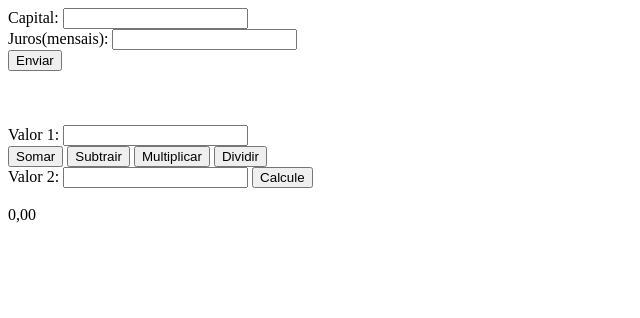
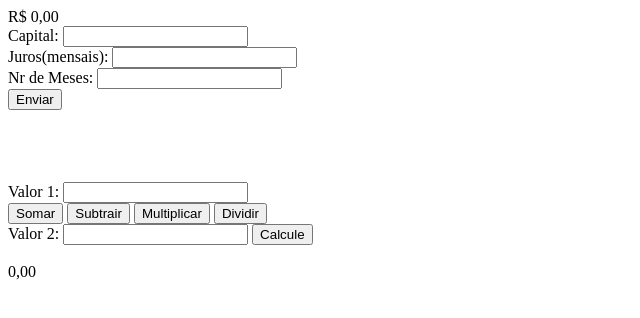
Before and after one commit to miyazakitech/primeiroa_3t, a plain HTML site: page index.html in a window 1280 px wide. Shown: the whole page, without its empty margins (0-640 px from the left). Drawn offline with Linux system fonts and the light colour scheme.

Commit message:
Update index.html

```diff
--- a/index.html
+++ b/index.html
@@ -4,16 +4,24 @@
     <meta charset="UTF-8">
     <meta http-equiv="X-UA-Compatible" content="IE=edge">
     <meta name="viewport" content="width=device-width, initial-scale=1.0">
-    <title>Miyazaki</title>
+    <title>Joao Lucas Miyazaki</title>
   <script src="estudo.js"></script>
+  <link rel="stylesheet" href="geral.css">
+</head>
 
-</head>
 <body>
-
+<div class="calculadora">
+  <div id="sptotal">
+    <span id="total">R$ 0,00</span>
+  </div>
   Capital: <input id="valor" type="text"><br>
   Juros(mensais): <input id="juros" type="text"><br>
+  Nr de Meses: <input id="meses" type="text"><br>
   <button onclick="calcula()">Enviar</button>
-
+  <div id="splistameses">
+    <span id="listameses"></span>
+  </div>
+</div>
   <br><br><br><br>
   Valor 1: <input id="v1" type="text"><br>
   <button onclick="operacao('+')">Somar</button>
```
